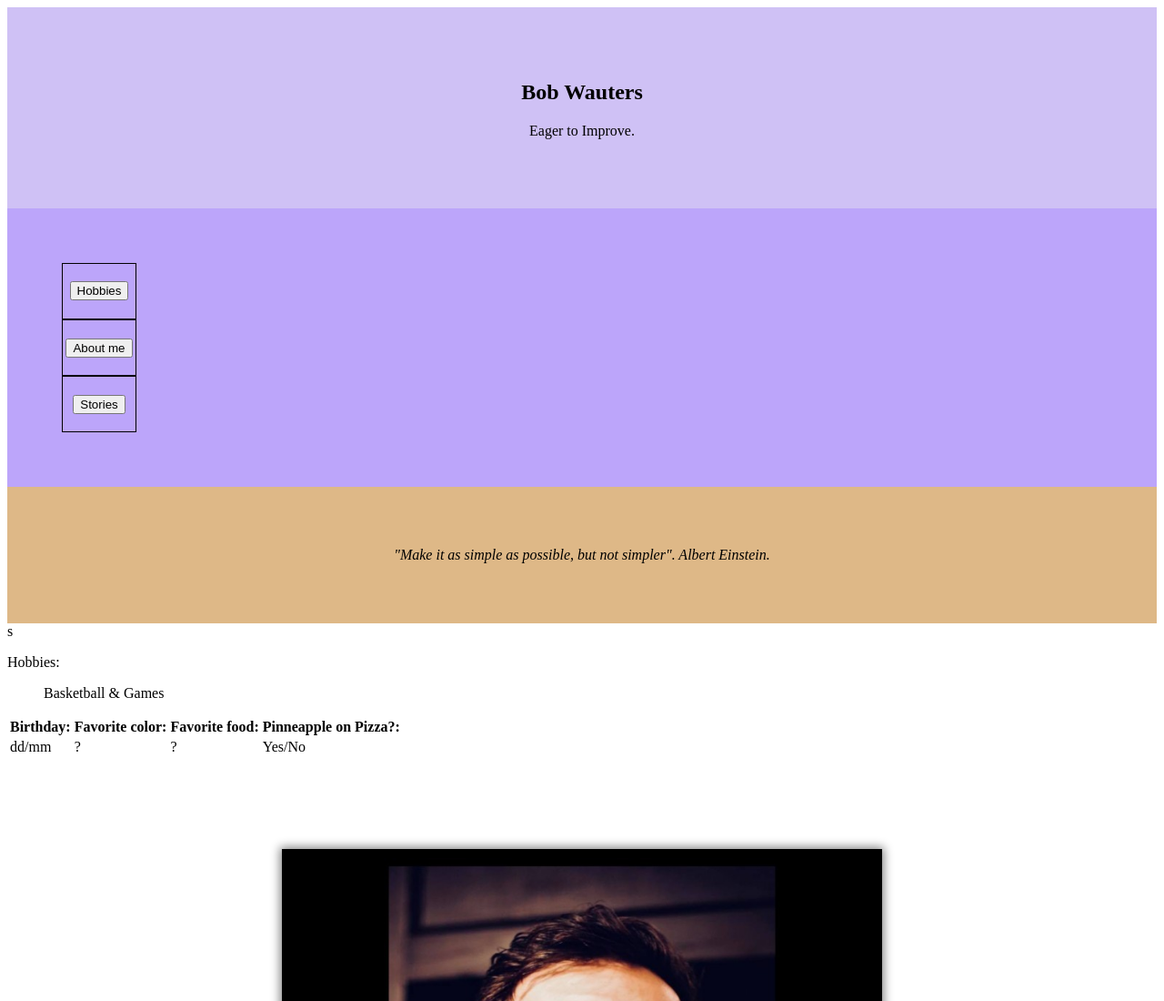
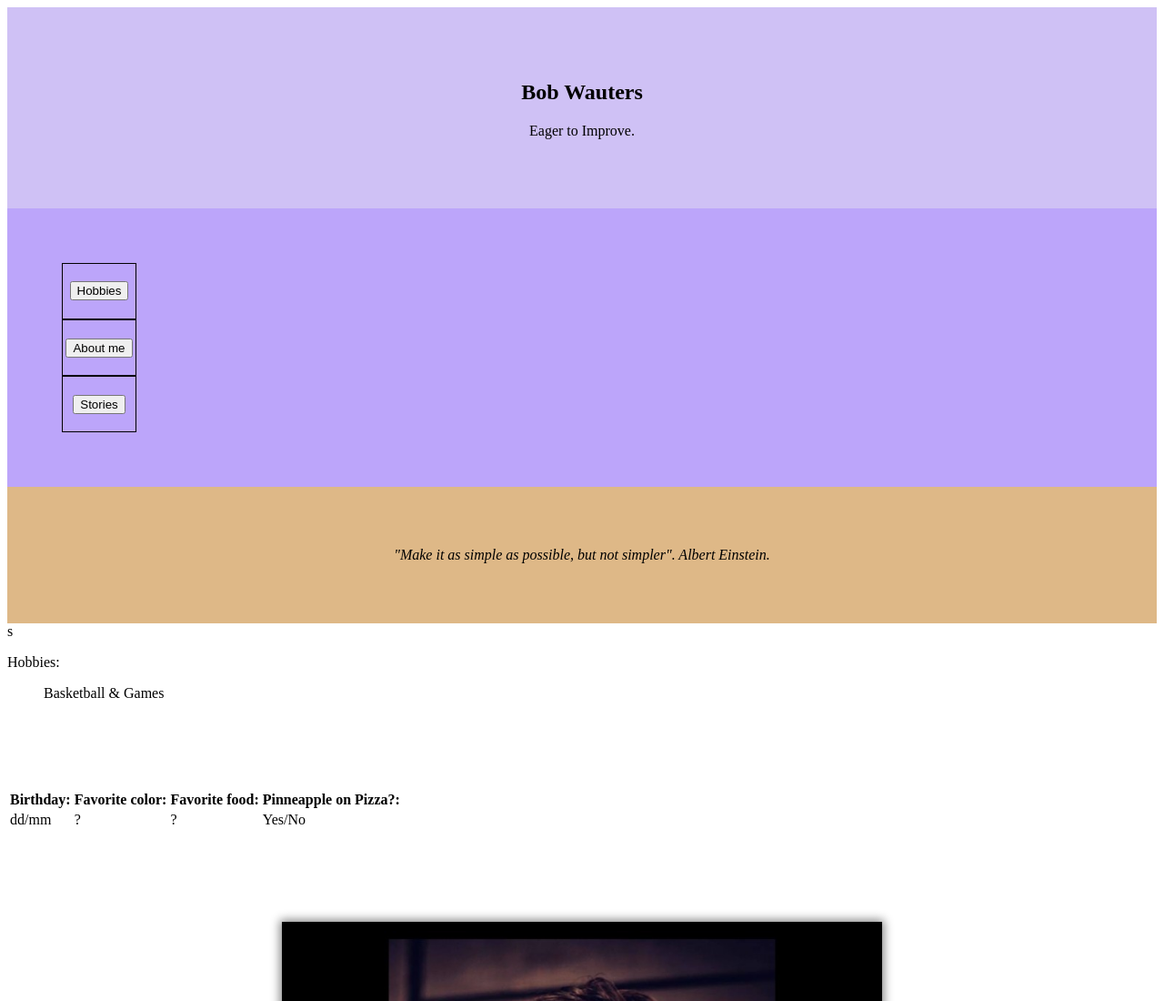
Before and after one commit to BobWauters/about-me, a plain HTML site: page index.html in a window 1280 px wide. Shown: the top 1100 px of the page at 91% size. Drawn offline with Linux system fonts and the light colour scheme.

Commit message:
Add files via upload

```diff
--- a/style.css
+++ b/style.css
@@ -90,4 +90,9 @@ a {
 
   .round {
     border-radius: 50%;
+
   }
+
+  .table{
+      padding:40px;
+  }
```
